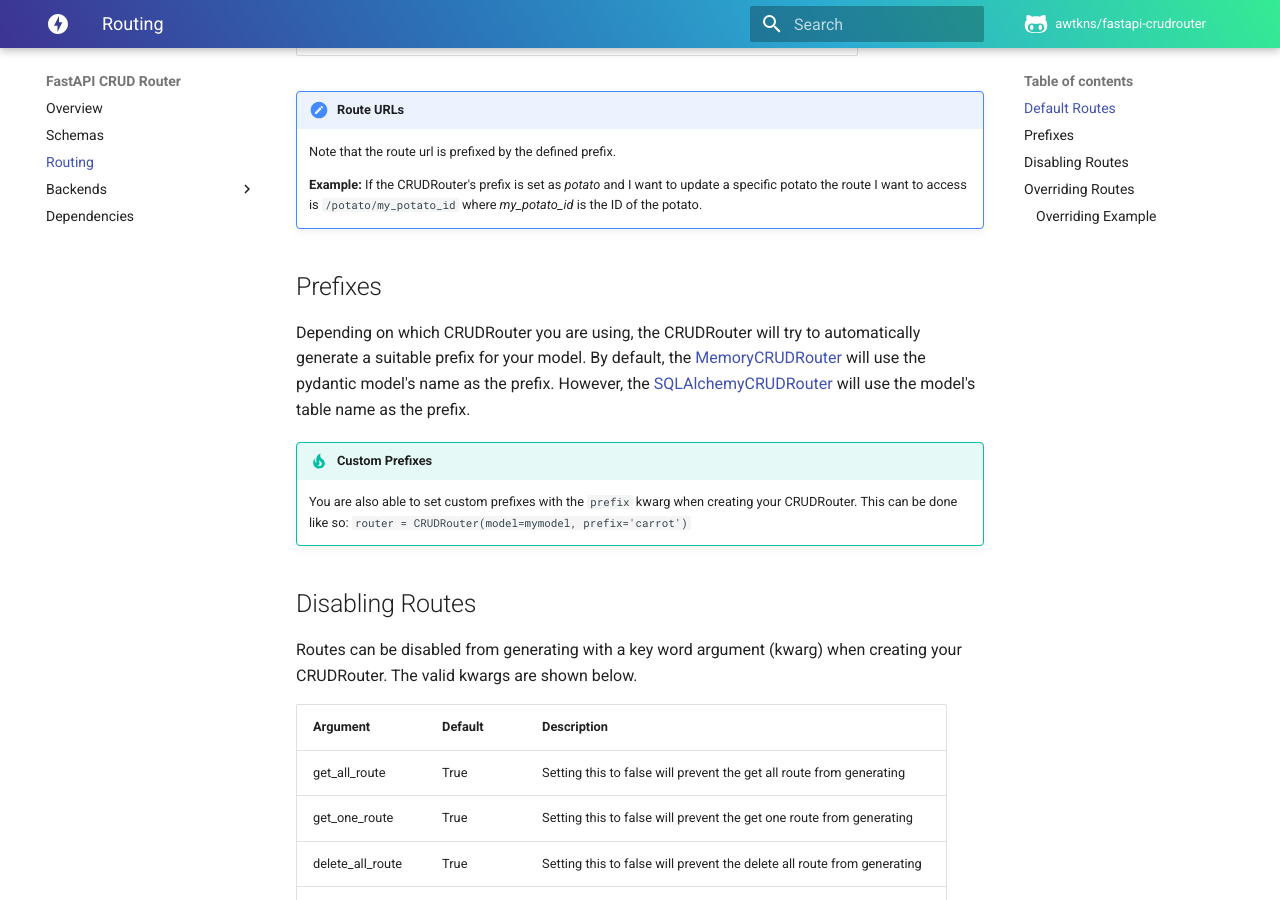
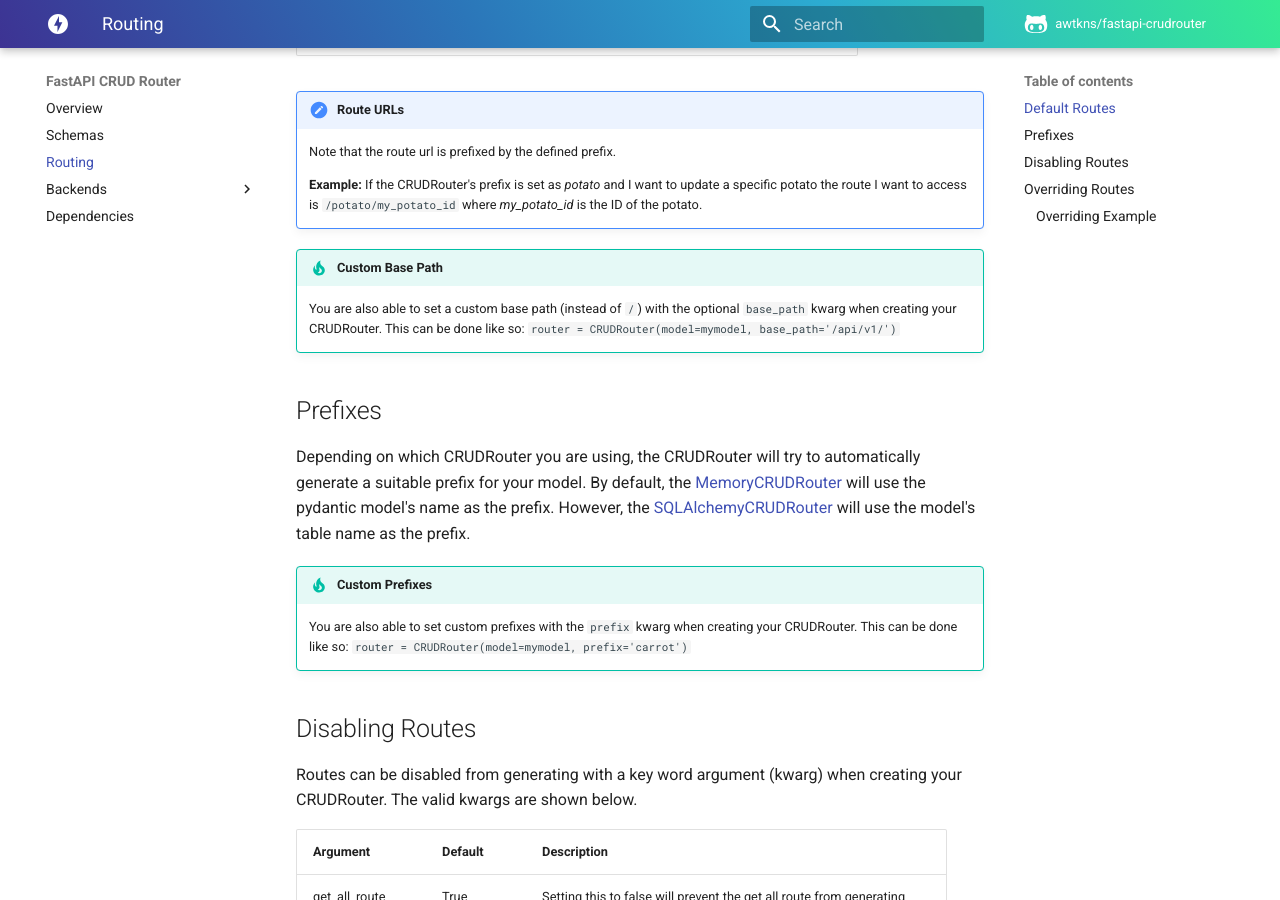
Before and after one commit to awtkns/fastapi-crudrouter, an MkDocs documentation site: the page built from docs/en/docs/routing.md, in a window 1280 px wide and 900 px high, scrolled down 627 px. Built offline with MkDocs 1.6.1 and Material for MkDocs 9.7.7, drawn with Linux system fonts in a browser that asks for light colours; comment, search, counter and statistics services are not loaded.

Commit message:
Add documentation for setting custom base path

```diff
--- a/docs/en/docs/routing.md
+++ b/docs/en/docs/routing.md
@@ -18,6 +18,10 @@ By default, the CRUDRouter will generate the six routes below for you.
 
     **Example:** If the CRUDRouter's prefix is set as *potato* and I want to update a specific potato the route I want to access is
     `/potato/my_potato_id` where *my_potato_id* is the ID of the potato.
+
+!!! tip "Custom Base Path"
+    You are also able to set a custom base path (instead of `/`) with the optional `base_path` kwarg when creating your CRUDRouter.
+    This can be done like so: `router = CRUDRouter(model=mymodel, base_path='/api/v1/')`
 
 ## Prefixes
 Depending on which CRUDRouter you are using, the CRUDRouter will try to automatically generate a suitable prefix for your
```
